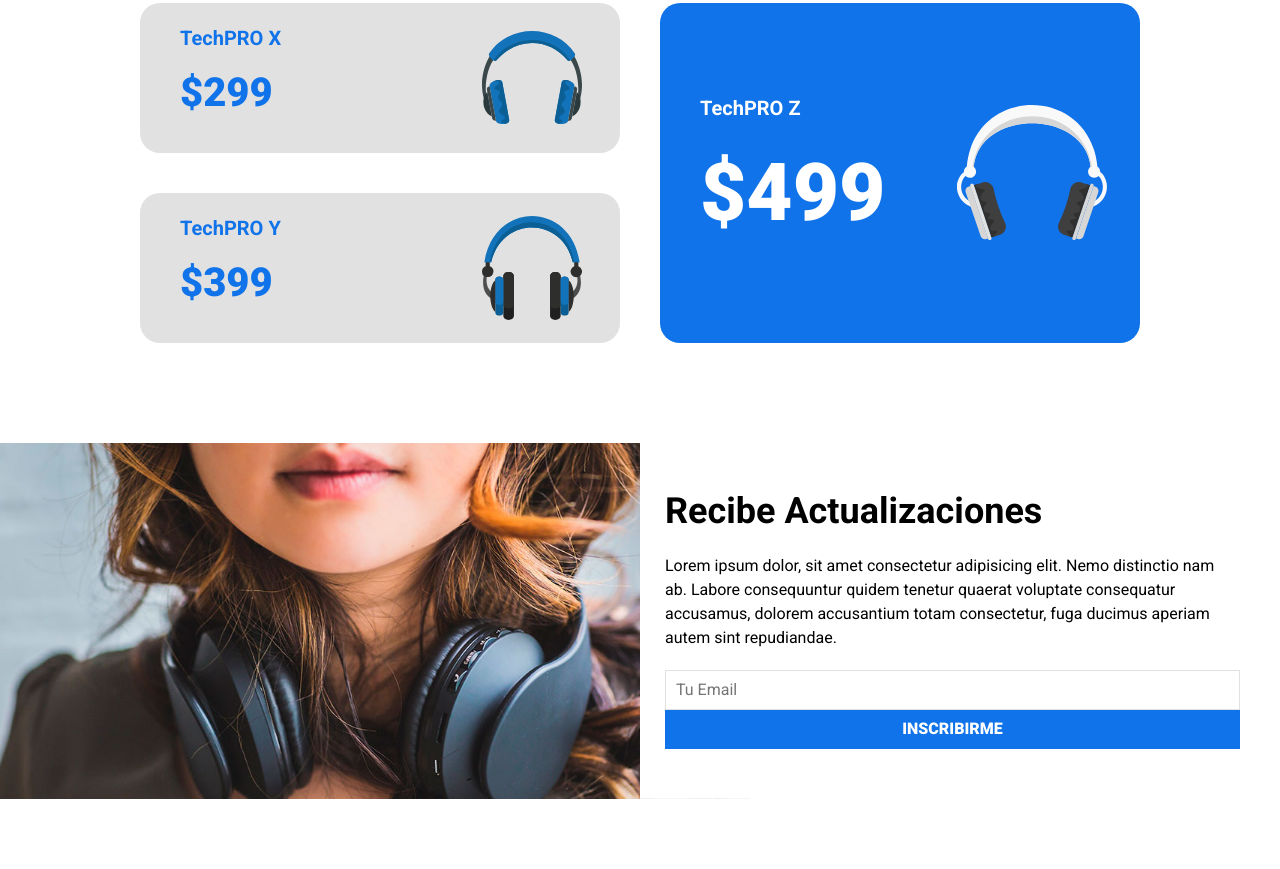
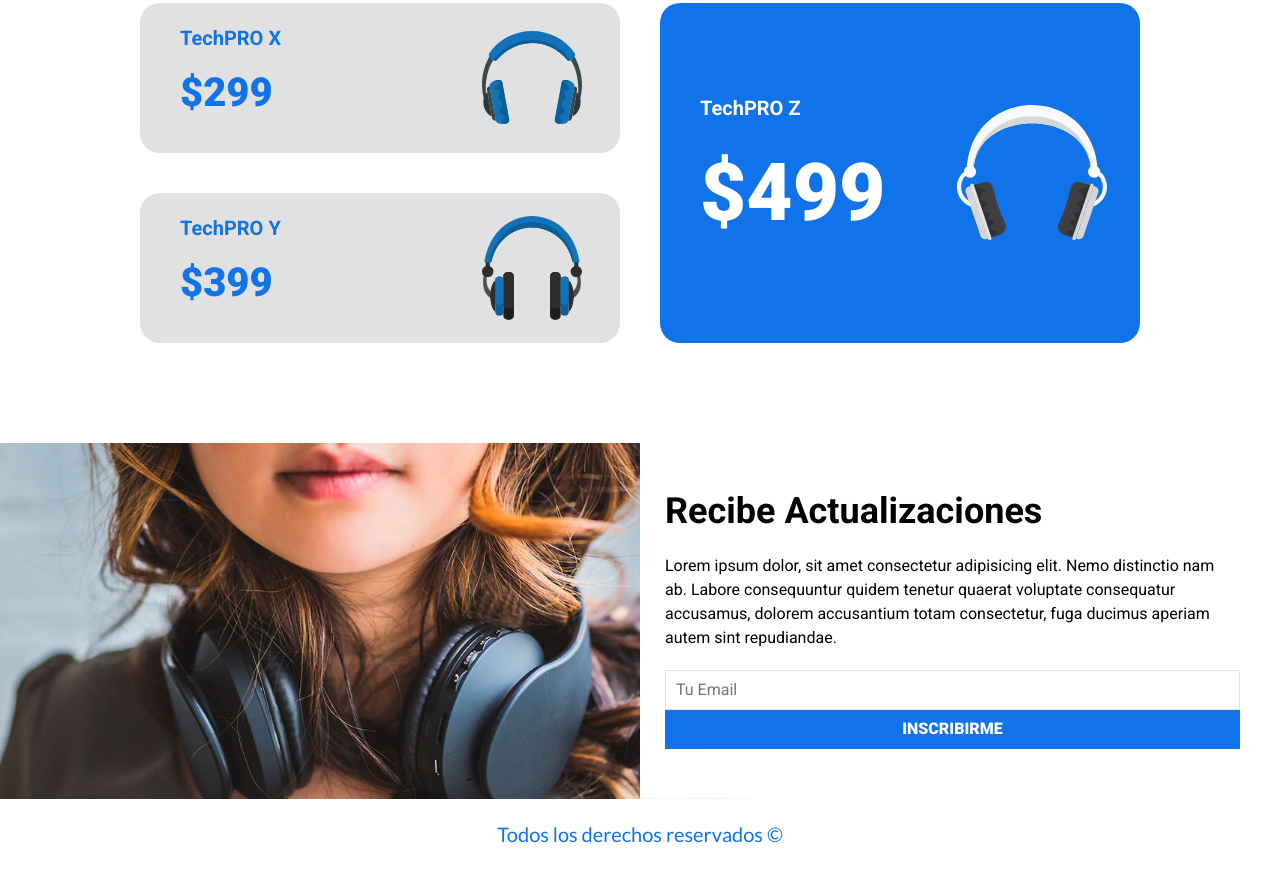
Before and after one commit to AtochePascual-Dev/TechPro, a plain HTML site: page index.html in a window 1280 px wide. Shown: the part 1630-2499 px from the top of the page. Before the commit the page ends 2429 px from the top, so only its background shows below. Drawn offline with Linux system fonts and the light colour scheme.

Commit message:
[ADD] footer

```diff
--- a/css/style.css
+++ b/css/style.css
@@ -442,3 +442,18 @@ textarea {
   color: var(--color-claro);
   background-color: var(--color-principal);
 }
+
+/* * Footer */
+.footer {
+  padding-bottom: 1rem;
+  text-align: center;
+  font-size: 2rem;
+  color: var(--color-principal);
+  font-family: var(--fuente-heading);
+}
+
+@media (min-width:768px) {
+  .footer {
+    padding: 2rem;
+  }
+}
--- a/index.html
+++ b/index.html
@@ -111,6 +111,10 @@
       </div>
     </div>
   </section>
+
+  <footer class="footer">
+    <p>Todos los derechos reservados &copy;</p>
+  </footer>
 </body>
 
 </html>
```
